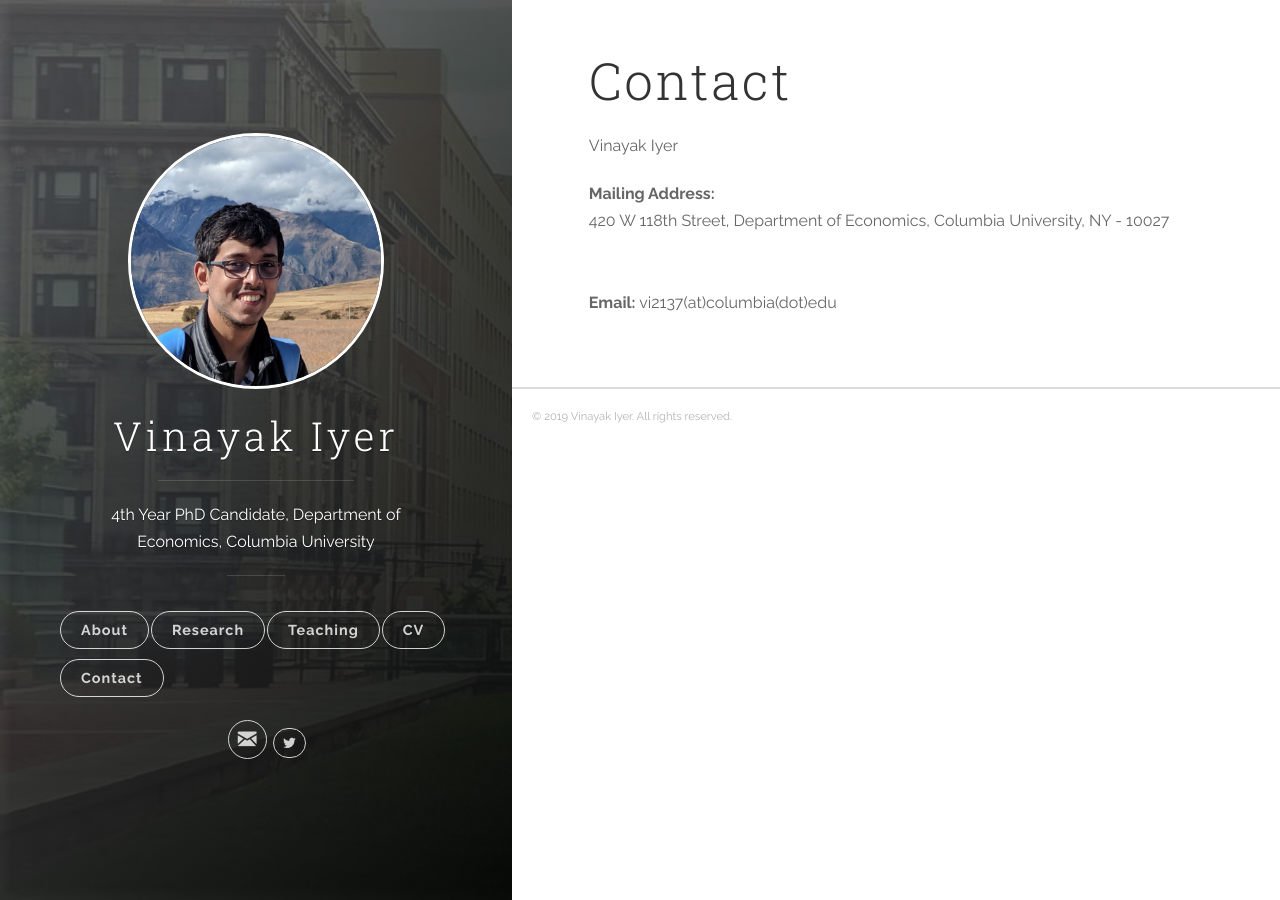
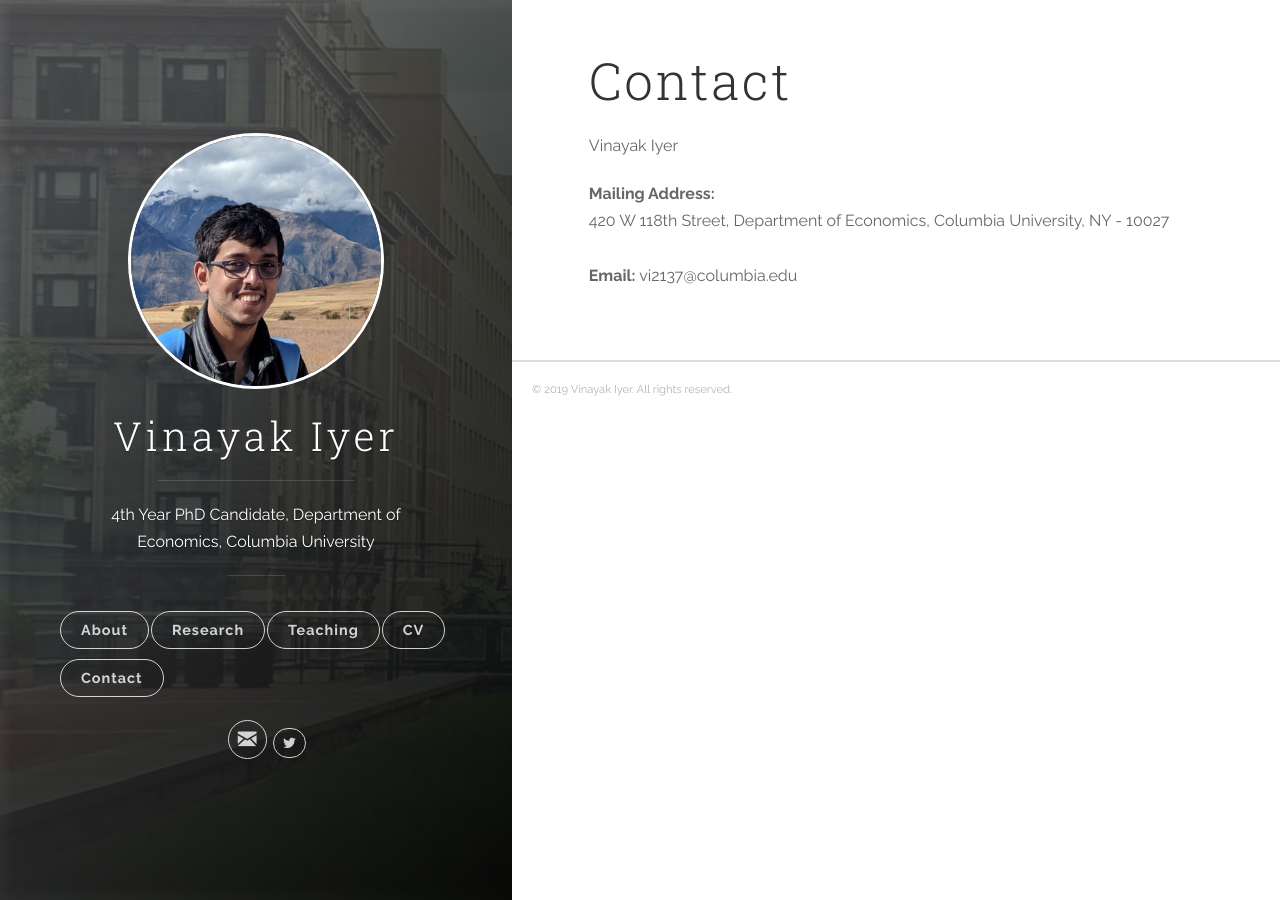
Before and after one commit to vinayakiyer/vinayakiyer.github.io, a Jekyll site: the page built from _posts/2019-12-16-contact.markdown, in a window 1280 px wide. Built offline with Jekyll 4.4.1, drawn with Linux system fonts in a browser that asks for light colours.

Commit message:
Update 2019-12-16-contact.markdown

```diff
--- a/_posts/2019-12-16-contact.markdown
+++ b/_posts/2019-12-16-contact.markdown
@@ -6,5 +6,5 @@ tags: [jekyll]
 Vinayak Iyer
 
 <strong>Mailing Address:</strong><br/> 420 W 118th Street, Department of Economics, Columbia University, NY - 10027
-<br/><br/>
-<strong>Email:</strong> vi2137(at)columbia(dot)edu
+<br/>
+<strong>Email:</strong> vi2137@columbia.edu
```
